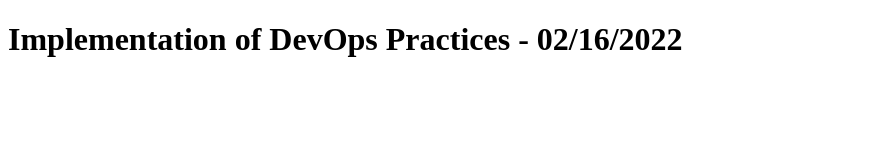
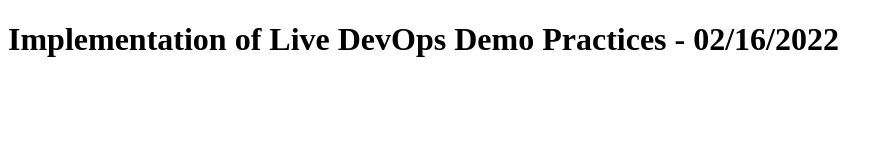
Before and after one commit to tcnaganath84/demo_CI_CD, a website: page tail.html in a window 1280 px wide. Shown: the whole page, without its empty margins (0-892 px from the left). Drawn offline with Linux system fonts and the light colour scheme.

Commit message:
Update tail.html

```diff
--- a/tail.html
+++ b/tail.html
@@ -5,6 +5,6 @@
 </head>
 <body>
 
-    <h1>Implementation of DevOps Practices - 02/16/2022</h1>
+    <h1>Implementation of Live DevOps Demo Practices - 02/16/2022</h1>
 
 </body>
```
